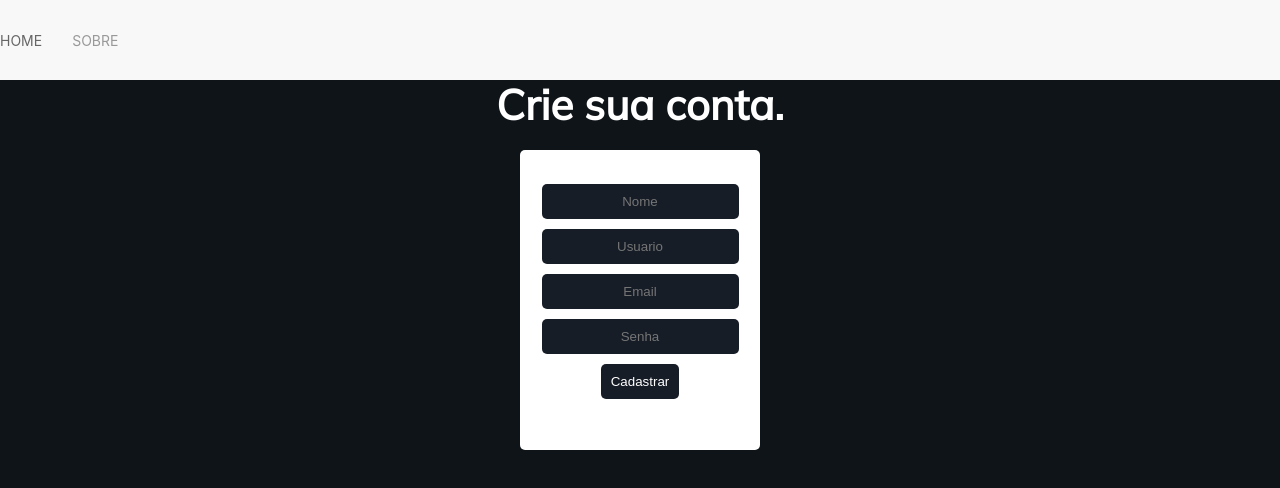
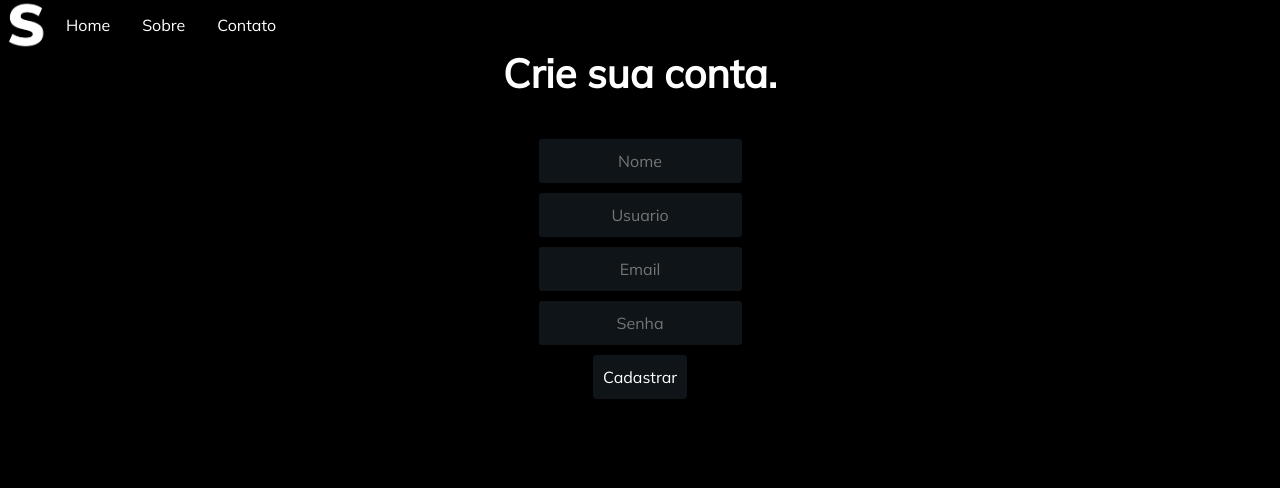
Before and after one commit to Nerd0000/scribble, a React (Create React App) app: page /cadastro in a window 1280 px wide. Shown: the top 488 px of the page. Built offline with nearby package versions, Linux system fonts and the light colour scheme.

Commit message:
0.0.2 - que?

```diff
--- a/public/index.html
+++ b/public/index.html
@@ -5,7 +5,7 @@
     <link rel="icon" href="./favicon.ico" />
     <meta name="viewport" content="width=device-width, initial-scale=1" />
     <link href="https://fonts.googleapis.com/css2?family=Mulish&display=swap" rel="stylesheet">
-    <link rel="stylesheet" href="https://cdn.jsdelivr.net/npm/uikit@3.5.5/dist/css/uikit.min.css" />
+    <link rel="stylesheet" href="https://stackpath.bootstrapcdn.com/bootstrap/4.5.0/css/bootstrap.min.css" integrity="sha384-9aIt2nRpC12Uk9gS9baDl411NQApFmC26EwAOH8WgZl5MYYxFfc+NcPb1dKGj7Sk" crossorigin="anonymous">
     <meta name="theme-color" content="#000000" />
     <link rel="apple-touch-icon" href="%PUBLIC_URL%/favicon.ico" />
     <link rel="manifest" href="%PUBLIC_URL%/manifest.json" />
@@ -15,6 +15,7 @@
     <noscript>You need to enable JavaScript to run this app.</noscript>
     <div id="root"></div>
   </body>
-  <script src="https://cdn.jsdelivr.net/npm/uikit@3.5.5/dist/js/uikit.min.js"></script>
-<script src="https://cdn.jsdelivr.net/npm/uikit@3.5.5/dist/js/uikit-icons.min.js"></script>
+  <script src="https://code.jquery.com/jquery-3.5.1.slim.min.js" integrity="sha384-DfXdz2htPH0lsSSs5nCTpuj/zy4C+OGpamoFVy38MVBnE+IbbVYUew+OrCXaRkfj" crossorigin="anonymous"></script>
+  <script src="https://cdn.jsdelivr.net/npm/popper.js@1.16.0/dist/umd/popper.min.js" integrity="sha384-Q6E9RHvbIyZFJoft+2mJbHaEWldlvI9IOYy5n3zV9zzTtmI3UksdQRVvoxMfooAo" crossorigin="anonymous"></script>
+  <script src="https://stackpath.bootstrapcdn.com/bootstrap/4.5.0/js/bootstrap.min.js" integrity="sha384-OgVRvuATP1z7JjHLkuOU7Xw704+h835Lr+6QL9UvYjZE3Ipu6Tp75j7Bh/kR0JKI" crossorigin="anonymous"></script>
 </html>
--- a/src/App.js
+++ b/src/App.js
@@ -7,19 +7,18 @@
 function App() {
   return (
     <div id="inicio">
-      <nav class="uk-navbar-container-transparent" uk-navbar>
-        <div class="uk-navbar-left">
-          <ul class="uk-navbar-nav">
-            <li class="uk-active"><a href="/">Home</a></li>
-            <li class="uk-active"><a href="sobre">Sobre</a></li>
+      <ul class="nav">
+      <img src={logo} alt="" width="50"></img>
+        <li class="nav-item">
+          <a class="nav-link" href="/">Home</a>
+        </li>
+        <li class="nav-item">
+          <a class="nav-link" href="sobre">Sobre</a>
+        </li>
+        <li class="nav-item">
+          <a class="nav-link" href="contato">Contato</a>
+        </li>
       </ul>
-        </div>
-      </nav>
-        <div class="uk-animation-toggle" tabindex="0">
-          <div class="uk-animation-fade">
-            <img src={logo} alt="teste" width="100" />
-          </div>
-        </div>
       <div class="cadastrologin">
         <h3>Crie sua conta gratuitamente <br />e comece a compartilhar ideias!</h3>
         <a href="cadastro"><button class="btn">Cadastrar-se</button></a>
--- a/src/assets/css/btn.css
+++ b/src/assets/css/btn.css
@@ -1,11 +1,10 @@
 .btn {
-    background: linear-gradient(to right, slategray, slategrey);
+    background: #696969;
     font-weight: bold;
     color: white;
     border-radius: 5px;
     border: none;
-    padding: 15px;
-    box-shadow: 0px 1px 3px black;
+    padding: 10px;
     margin-left: 10px;
 }
 .btnlogin {
@@ -14,8 +13,7 @@
     color: white;
     border-radius: 5px;
     border: none;
-    padding: 15px;
-    box-shadow: 0px 1px 3px black;
+    padding: 10px;
     margin-left: 10px;
 }
 a{
--- a/src/assets/css/cadastro.css
+++ b/src/assets/css/cadastro.css
@@ -1,8 +1,8 @@
 form#cadastro {
   font-family: 'Mulish';
   text-align: center;
-  background-color: white;
-  border-radius: 5px;
+  background-color: transparent;
+  border-radius: 3px;
   height: 300px;
   width: 240px;
   margin-right: auto;
@@ -11,10 +11,10 @@
 
 form#cadastro input {
   text-align: center;
-  background-color: #161d27;
+  background-color: #0f1418;
   color: white;
   padding: 10px;
-  border-radius: 5px;
+  border-radius: 3px;
   border: none;
   outline: none;
   margin-top: 10px;
--- a/src/assets/css/main.css
+++ b/src/assets/css/main.css
@@ -1,5 +1,5 @@
 body {
-  background-color: #0f1418;
+  background-color: black;
   height: 100vh;
   color: white;
   font-family: 'Mulish', sans-serif;
@@ -10,3 +10,6 @@
   font-family: 'Mulish';
   font-weight: bold;
 }
+a.nav-link{
+  margin-top: 5px;
+}
--- a/src/cadastro.js
+++ b/src/cadastro.js
@@ -3,18 +3,23 @@
 import './assets/css/btn.css';
 import './assets/css/navbar.css';
 import './assets/css/cadastro.css';
+import logo from './logo.png';
 
 function App() {
   return (
     <div id="inicio">
-    <nav class="uk-navbar-container" uk-navbar>
-      <div class="uk-navbar-left">
-        <ul class="uk-navbar-nav">
-          <li class="uk-parent"><a href="/">Home</a></li>
-          <li class="uk-parent"><a href="sobre">Sobre</a></li>
-        </ul>
-      </div>
-    </nav>
+     <ul class="nav">
+      <img src={logo} alt="" width="50"></img>
+        <li class="nav-item">
+          <a class="nav-link" href="/">Home</a>
+        </li>
+        <li class="nav-item">
+          <a class="nav-link" href="sobre">Sobre</a>
+        </li>
+        <li class="nav-item">
+          <a class="nav-link" href="contato">Contato</a>
+        </li>
+      </ul>
       <div id="cadastro">
       <h1>Crie sua conta.</h1>
           <form id="cadastro" action="home">
--- a/src/home.js
+++ b/src/home.js
@@ -1,23 +1,26 @@
 import React from 'react';
 import './assets/css/main.css';
-import Logo from "./logo.png";
+import logo from "./logo.png";
 
 function App() {
   return (
-    <div className="App">
-      <div className="navbar">
-          <a href="/" className="logo"><img src={Logo} alt="logo" width="50" /></a>
-
-          <a href="/" className="down">Home</a>
-          <a href="aaa" className="down">Sobre</a>
-          <a href="aaa" className="down">Equipe</a>
-      <header className="slider">
-      <div id="home">
+    <div id="home">
+    <ul class="nav">
+    <img src={logo} alt="" width="50"></img>
+      <li class="nav-item">
+        <a class="nav-link" href="/">Home</a>
+      </li>
+      <li class="nav-item">
+        <a class="nav-link" href="sobre">Sobre</a>
+      </li>
+      <li class="nav-item">
+        <a class="nav-link" href="contato">Contato</a>
+      </li>
+    </ul>
+    <div id="ola">
         <h1>Bem vindo, </h1>
       </div>
-      </header>
-    </div>
-    </div>
+      </div>
   );
 }
 
```
Also changed, not shown: src/assets/img/bg.jpg (added). Lines whose indentation alone changed are shown as unchanged.
